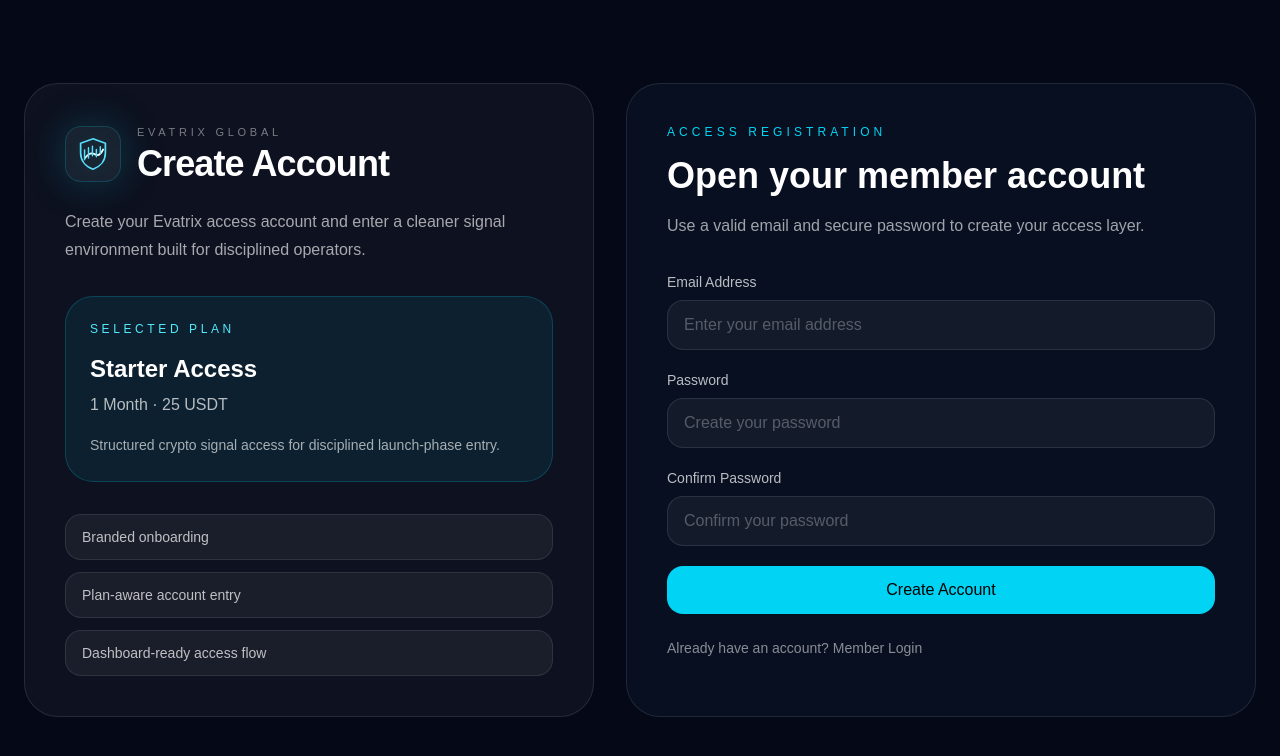
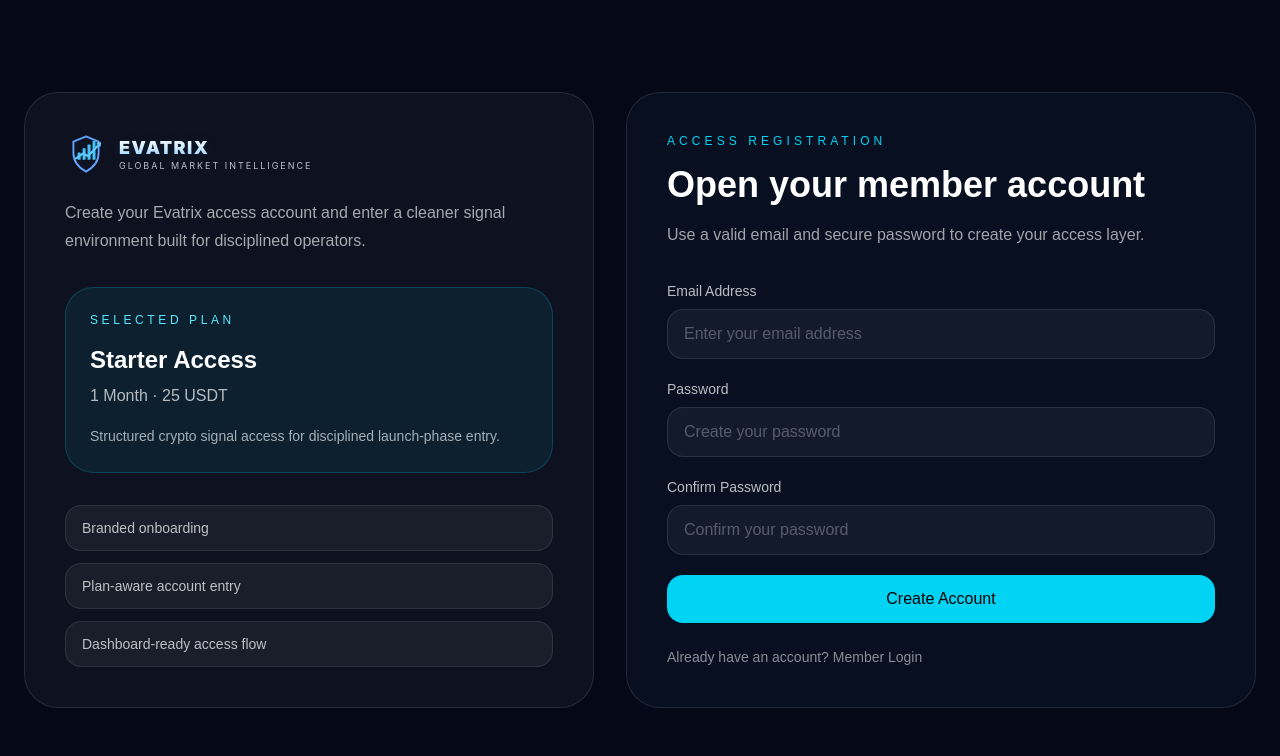
Before and after one commit to EltunTov/evatrixglobal, a Next.js app: page /register in a window 1280 px wide. Shown: the top 756 px of the page. Built offline with nearby package versions, Linux system fonts and the light colour scheme.

Commit message:
fix register suspense build

```diff
--- a/app/register/page.tsx
+++ b/app/register/page.tsx
@@ -1,8 +1,9 @@
 "use client";
 
 import Link from "next/link";
-import { useMemo, useState } from "react";
+import { Suspense, useMemo, useState } from "react";
 import { useRouter, useSearchParams } from "next/navigation";
+import EvatrixSiteLogo from "../components/evatrix-site-logo";
 
 type PlanKey = "starter" | "pro" | "elite";
 
@@ -24,50 +25,18 @@
   pro: {
     label: "Pro Access",
     duration: "3 Months",
-    price: "60 USDT",
+    price: "65 USDT",
     note: "Deeper visibility, stronger workflow context, and cleaner premium access.",
   },
   elite: {
     label: "Elite Access",
     duration: "6 Months",
-    price: "100 USDT",
+    price: "115 USDT",
     note: "Extended premium access with longer-cycle operator structure.",
   },
 };
 
-function EvatrixBrandMark() {
-  return (
-    <div className="relative flex h-14 w-14 items-center justify-center rounded-2xl border border-cyan-400/20 bg-white/5 shadow-[0_0_40px_rgba(34,211,238,0.12)]">
-      <div className="absolute inset-0 rounded-2xl bg-cyan-400/10 blur-xl" />
-      <svg
-        viewBox="0 0 64 64"
-        className="relative h-9 w-9"
-        fill="none"
-        xmlns="http://www.w3.org/2000/svg"
-      >
-        <path
-          d="M32 5L54 13V30C54 43.2 45.6 54.2 32 59C18.4 54.2 10 43.2 10 30V13L32 5Z"
-          stroke="#58E1FF"
-          strokeWidth="3"
-        />
-        <path
-          d="M18 39C22 34 26 31 30 31C34 31 37 34 40 34C44 34 47 30 50 24"
-          stroke="#FFFFFF"
-          strokeWidth="3"
-          strokeLinecap="round"
-        />
-        <path
-          d="M17 42L17 25M24 39L24 21M31 35L31 18M38 37L38 24M45 31L45 19"
-          stroke="#58E1FF"
-          strokeWidth="2.6"
-          strokeLinecap="round"
-        />
-      </svg>
-    </div>
-  );
-}
-
-export default function RegisterPage() {
+function RegisterContent() {
   const router = useRouter();
   const searchParams = useSearchParams();
 
@@ -107,8 +76,6 @@
     try {
       setLoading(true);
 
-      // Şimdilik demo/local akış:
-      // Sonraki adımda bunu gerçek register API veya Supabase Auth'a bağlayacağız.
       localStorage.setItem(
         "evatrix_pending_user",
         JSON.stringify({
@@ -132,15 +99,7 @@
         <div className="grid w-full gap-8 lg:grid-cols-[0.95fr_1.05fr]">
           <section className="rounded-[34px] border border-white/10 bg-white/[0.04] p-8 md:p-10">
             <div className="flex items-center gap-4">
-              <EvatrixBrandMark />
-              <div>
-                <p className="text-[11px] uppercase tracking-[0.34em] text-white/45">
-                  Evatrix Global
-                </p>
-                <h1 className="mt-1 text-3xl font-semibold tracking-tight md:text-4xl">
-                  Create Account
-                </h1>
-              </div>
+              <EvatrixSiteLogo />
             </div>
 
             <p className="mt-6 max-w-xl text-sm leading-7 text-white/64 md:text-base">
@@ -244,3 +203,21 @@
     </main>
   );
 }
+
+function RegisterLoading() {
+  return (
+    <main className="min-h-screen bg-[#050816] text-white">
+      <div className="mx-auto flex min-h-screen max-w-[1280px] items-center justify-center px-6 py-10">
+        <div className="text-sm text-white/60">Loading registration...</div>
+      </div>
+    </main>
+  );
+}
+
+export default function RegisterPage() {
+  return (
+    <Suspense fallback={<RegisterLoading />}>
+      <RegisterContent />
+    </Suspense>
+  );
+}
```
